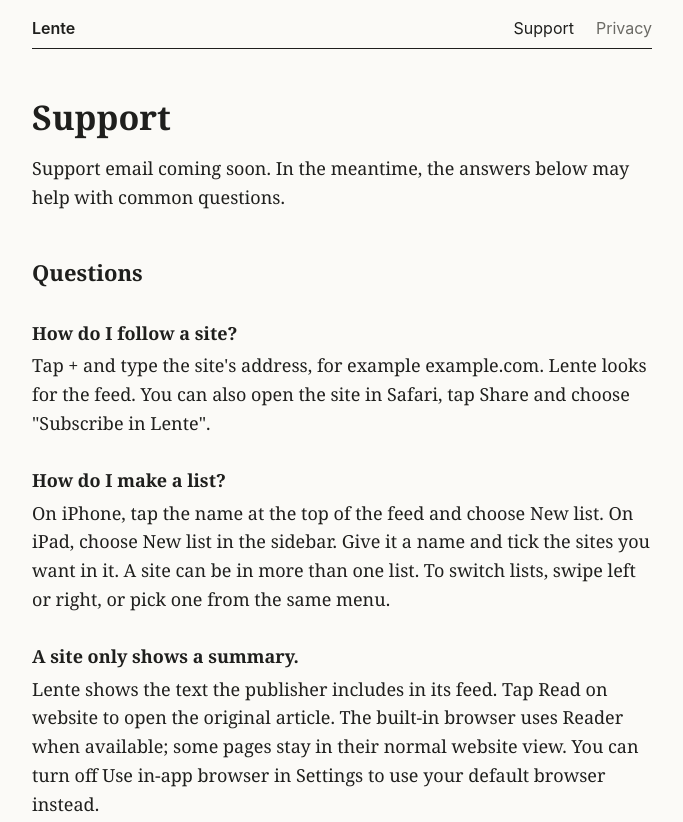
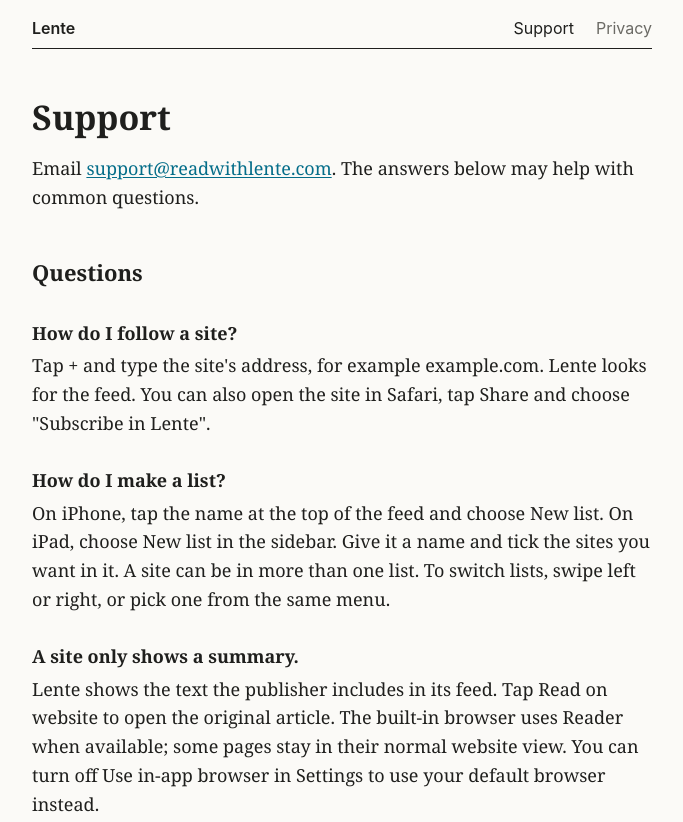
Before and after one commit to GabrielBhh/read-with-lente, a plain HTML site: page support/index.html in a window 1280 px wide. Shown: the top 822 px of the page, without its empty margins (298-981 px from the left). Drawn offline with Linux system fonts and the light colour scheme.

Commit message:
Give the support address on the support and privacy pages (#1)
Replaces "Support email coming soon" with support@readwithlente.com,
the public address the owner supplied (GabrielBhh/lente#311).


Claude-Session: https://claude.ai/code/session_01PZu3bFwW1keLPZ6gTwXPB6

Co-authored-by: Claude Opus 5.5 <noreply@anthropic.com>

```diff
--- a/support/index.html
+++ b/support/index.html
@@ -19,7 +19,7 @@
 
   <main id="content">
   <h1>Support</h1>
-  <p>Support email coming soon. In the meantime, the answers below may help with common questions.</p>
+  <p>Email <a href="mailto:support@readwithlente.com">support@readwithlente.com</a>. The answers below may help with common questions.</p>
 
   <h2>Questions</h2>
 
```
Also changed, not shown: privacy/index.html (+1 -1 lines).
